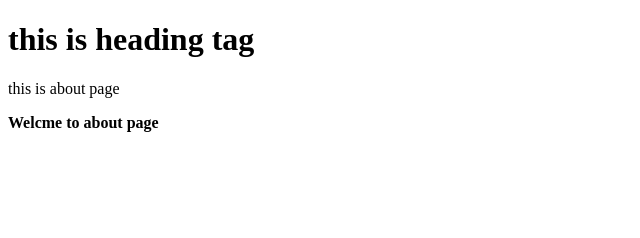
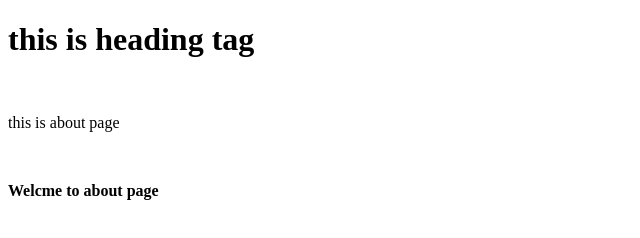
Before and after one commit to vaishnavirashinkar14/my-first-repo, a plain HTML site: page about.html in a window 1280 px wide. Shown: the whole page, without its empty margins (0-640 px from the left). Drawn offline with Linux system fonts and the light colour scheme.

Commit message:
br tag added

```diff
--- a/about.html
+++ b/about.html
@@ -4,8 +4,8 @@
         <title>about page</title>
     </head>
     <body>
-        <h1>this is heading tag</h1>
-        <p>this is about page</p>
+        <h1>this is heading tag</h1><br />
+        <p>this is about page</p><br />
         <p><b>Welcme to about page</b></p>
 
     </body>
```
